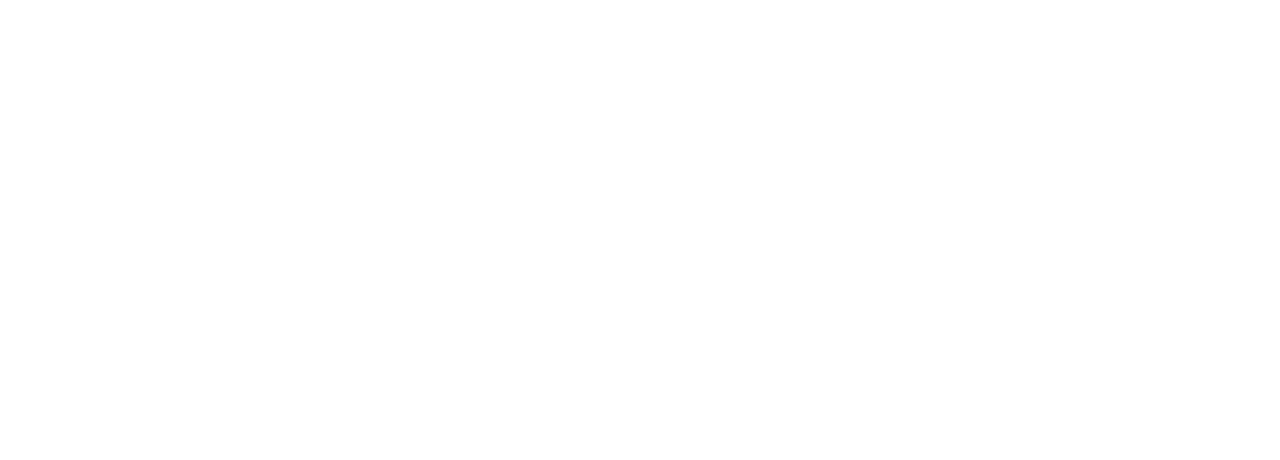
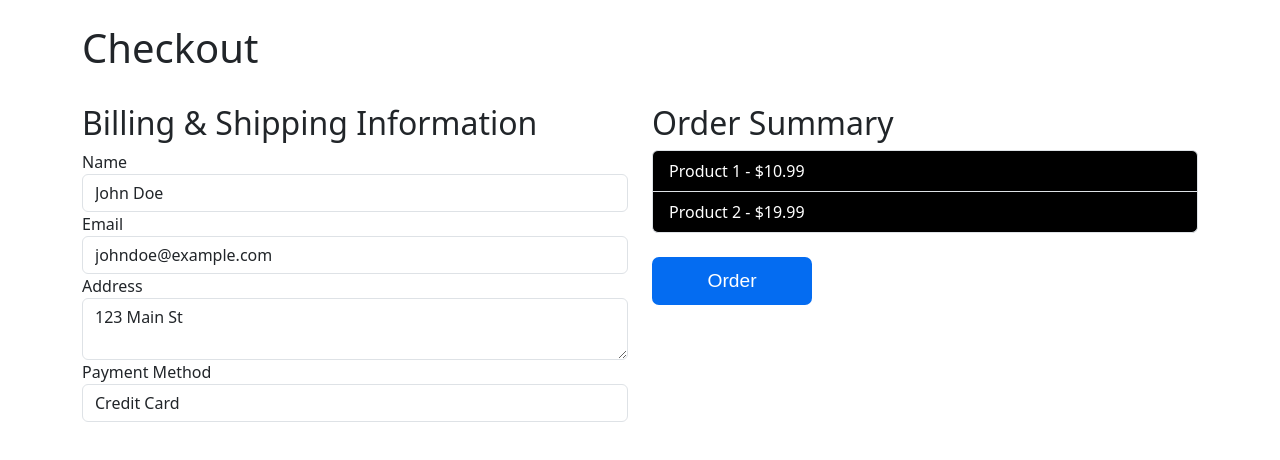
Before and after one commit to BhatNishanthGanesh/ecommerce, a React (Create React App) app in the folder ecommerce/: page /checkout in a window 1280 px wide. Before the commit this address had no page. Shown: the top 460 px of the page. Built offline with nearby package versions, Linux system fonts and the light colour scheme.

Commit message:
Check out page

```diff
--- a/ecommerce/src/App.js
+++ b/ecommerce/src/App.js
@@ -11,6 +11,7 @@
 import Login from './pages/Login'
 import ReviewPage from "./components/ReviewPage";
 import ShoppingPage from "./pages/ShoppingPage";
+import CheckoutPage from "./pages/checkout";
 function App() {
   return (
     <BrowserRouter>
@@ -21,6 +22,7 @@
       <Route path="/cart" element={<ShoppingPage/>}></Route>
       <Route path="/footer" element={<Footer/>}></Route>
       <Route path="/profile" element={<Profile/>}></Route>
+      <Route path="/checkout" element={<CheckoutPage/>}></Route>
 
     </Routes>
 
--- a/ecommerce/src/components/navbar.js
+++ b/ecommerce/src/components/navbar.js
@@ -41,12 +41,12 @@
             </li>
             <li className="nav-item">
               <Link
-                to="/products"
+                to="/checkout"
                 activeClassName="active"
                 className="nav-links"
                 onClick={click ? handleClick : null}
               >
-                Products
+                Checkout
               </Link>
             </li>
             <li className="nav-item">
--- a/ecommerce/src/pages/checkout.js
+++ b/ecommerce/src/pages/checkout.js
@@ -0,0 +1,108 @@
+import React, { useState } from 'react';
+
+function CheckoutPage() {
+  // Dummy data for the cart
+  const [cart, setCart] = useState([
+    { id: 1, name: 'Product 1', price: 10.99 },
+    { id: 2, name: 'Product 2', price: 19.99 },
+  ]);
+
+  // Dummy data for the form
+  const [formData, setFormData] = useState({
+    name: 'John Doe',
+    email: 'johndoe@example.com',
+    address: '123 Main St',
+    paymentMethod: 'credit_card',
+  });
+
+  const handleInputChange = (e) => {
+    const { name, value } = e.target;
+    setFormData({ ...formData, [name]: value });
+  };
+
+  const handleCheckout = () => {
+    // Here, you can add logic to process the payment and complete the order.
+    // You can also send the `formData` and `cart` data to a server for processing.
+    console.log('Checkout Data:', formData);
+    console.log('Cart:', cart);
+  };
+
+  return (
+    <div className="container">
+      <h1 className="mt-4">Checkout</h1>
+      <div className="row">
+        <div className="col-md-6">
+          <h2 className="mt-4">Billing & Shipping Information</h2>
+          <form>
+            <div className="form-group">
+              <label htmlFor="name">Name</label>
+              <input
+                type="text"
+                className="form-control"
+                id="name"
+                name="name"
+                value={formData.name}
+                onChange={handleInputChange}
+                required
+              />
+            </div>
+            <div className="form-group">
+              <label htmlFor="email">Email</label>
+              <input
+                type="email"
+                className="form-control"
+                id="email"
+                name="email"
+                value={formData.email}
+                onChange={handleInputChange}
+                required
+              />
+            </div>
+            <div className="form-group">
+              <label htmlFor="address">Address</label>
+              <textarea
+                className="form-control"
+                id="address"
+                name="address"
+                value={formData.address}
+                onChange={handleInputChange}
+                required
+              />
+            </div>
+            <div className="form-group">
+              <label htmlFor="paymentMethod">Payment Method</label>
+              <select
+                className="form-control"
+                id="paymentMethod"
+                name="paymentMethod"
+                value={formData.paymentMethod}
+                onChange={handleInputChange}
+              >
+                <option value="credit_card">Credit Card</option>
+                <option value="paypal">PayPal</option>
+              </select>
+            </div>
+          </form>
+        </div>
+        <div className="col-md-6">
+          <h2 className="mt-4">Order Summary</h2>
+          <ul className="list-group">
+            {cart.map((item) => (
+              <li className="list-group-item" key={item.id}>
+                {item.name} - ${item.price}
+              </li>
+            ))}
+          </ul>
+          <button
+            className="btn btn-primary mt-4"
+            onClick={handleCheckout}
+          >
+            Order
+          </button>
+        </div>
+      </div>
+    </div>
+  );
+}
+
+export default CheckoutPage;
```
